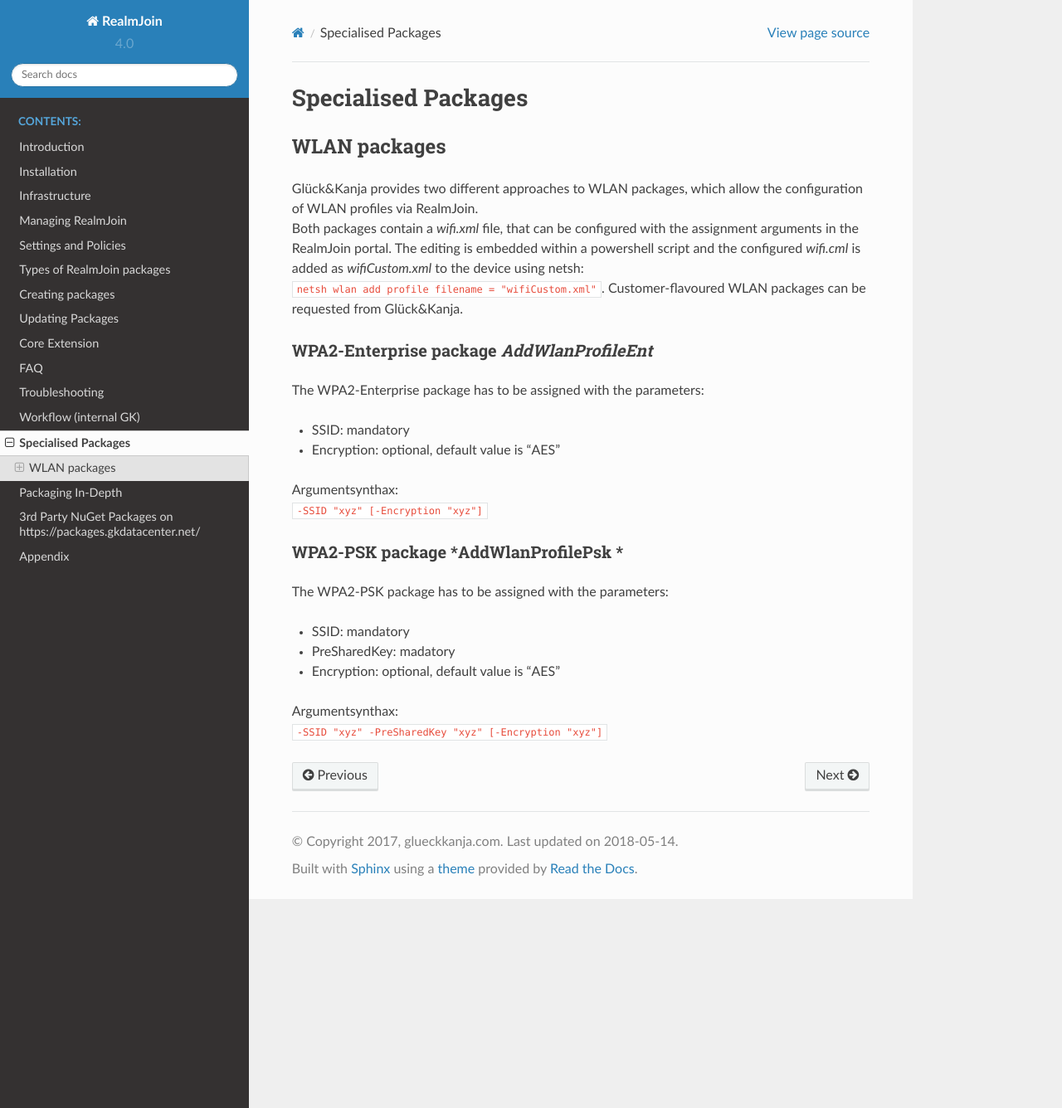
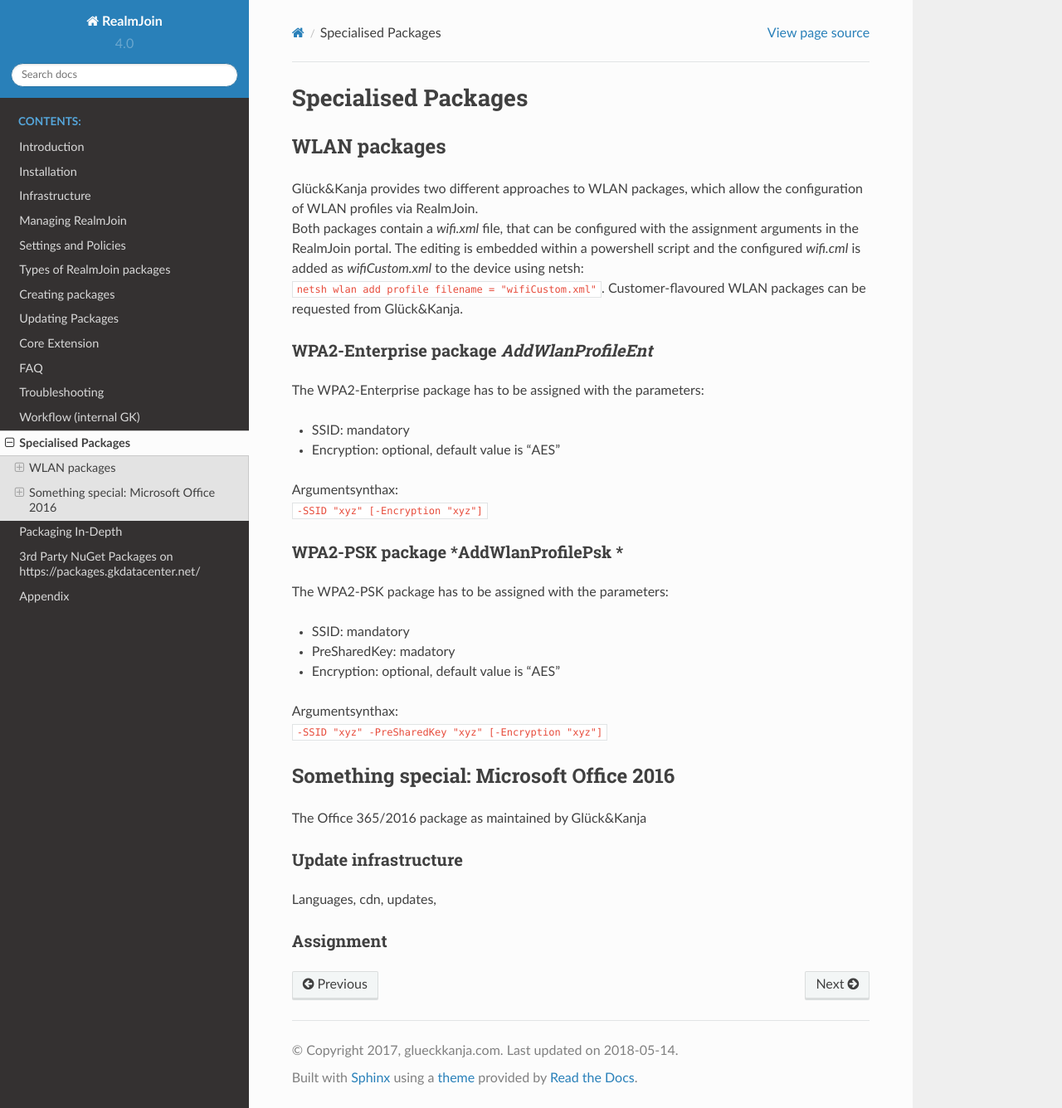
Before and after one commit to bb-froggy/realmjoin-docs, a Sphinx documentation site: the page built from docs/specialised-packages.md, in a window 1280 px wide and 1336 px high. Shown: the whole window at 83% size. Built offline with Sphinx 7.4.7 and the Read the Docs theme 2.0.0, drawn with Linux system fonts in a browser that asks for light colours.

Commit message:
small addition

```diff
--- a/docs/specialised-packages.md
+++ b/docs/specialised-packages.md
@@ -23,3 +23,10 @@ The WPA2-PSK package has to be assigned with the parameters:
 
 Argumentsynthax:
 ``-SSID "xyz" -PreSharedKey "xyz" [-Encryption "xyz"]``
+
+## Something special: Microsoft Office 2016
+The Office 365/2016 package as maintained by Glück&Kanja
+
+### Update infrastructure
+Languages, cdn, updates,
+### Assignment
```
